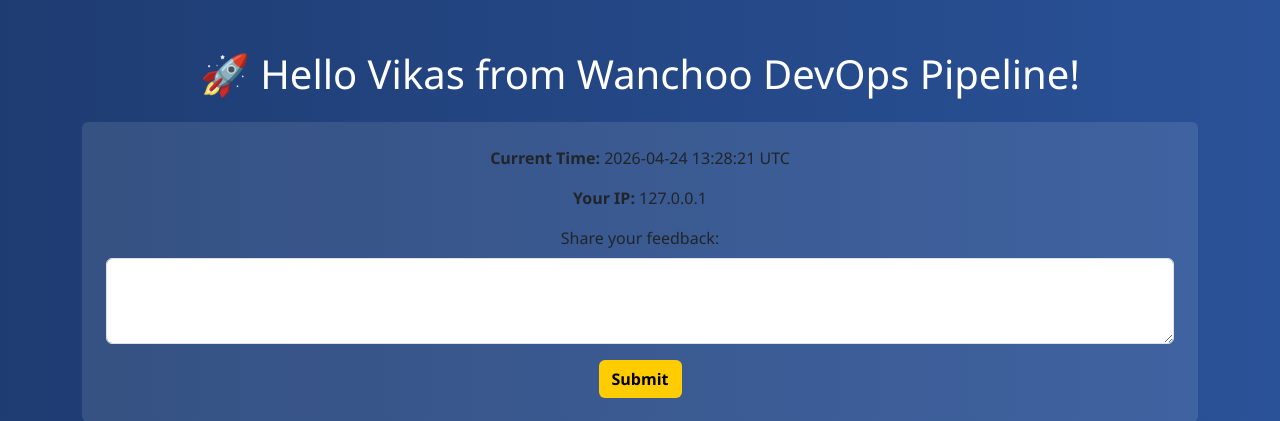
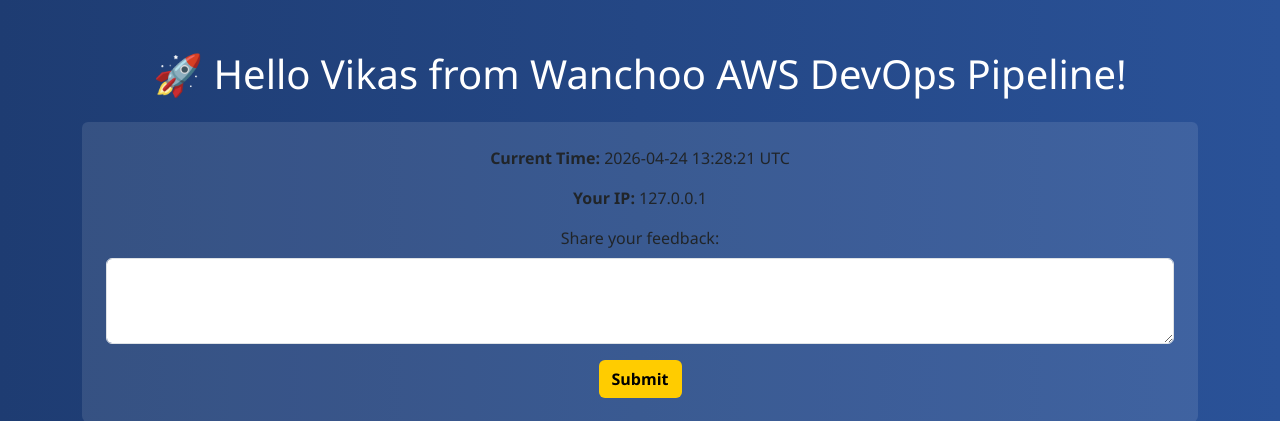
Before and after one commit to vikas-wanchoo-devops/AWS-Infra-Deploy-CICD, a Flask app: page / in a window 1280 px wide. Shown: the top 421 px of the page. Run offline with Flask 2, Linux system fonts and the light colour scheme.

Commit message:
Update greeting message in index.html

```diff
--- a/app/templates/index.html
+++ b/app/templates/index.html
@@ -13,7 +13,7 @@
 </head>
 <body>
     <div class="container text-center">
-        <h1 class="mb-4">🚀 Hello Vikas from Wanchoo DevOps Pipeline!</h1>
+        <h1 class="mb-4">🚀 Hello Vikas from Wanchoo AWS DevOps Pipeline!</h1>
         <div class="card p-4">
             <p><strong>Current Time:</strong> {{ now }}</p>
             <p><strong>Your IP:</strong> {{ client_ip }}</p>
```
